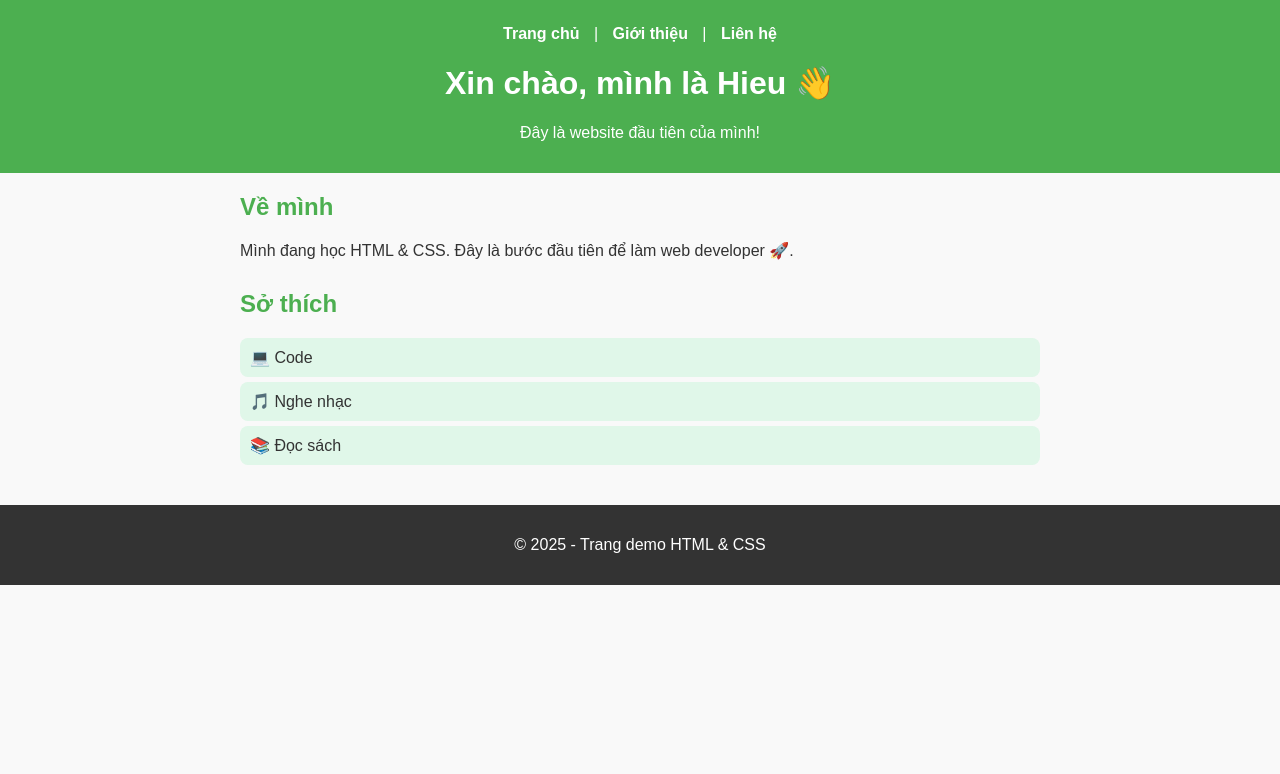
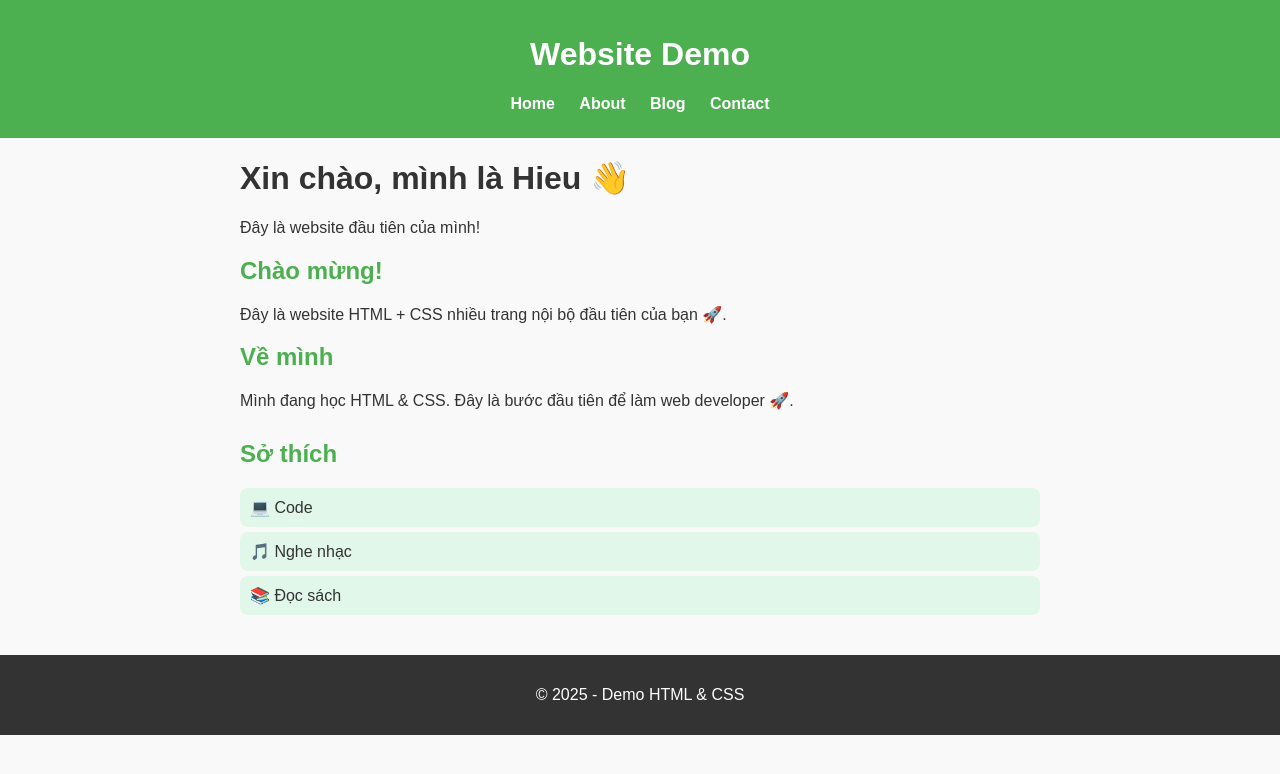
Before and after one commit to MrBlueBeeOsn/English, a plain HTML site: page index.html in a window 1280 px wide. Drawn offline with Linux system fonts and the light colour scheme.

Commit message:
Update index.html

```diff
--- a/index.html
+++ b/index.html
@@ -2,23 +2,28 @@
 <html lang="vi">
 <head>
   <meta charset="UTF-8">
-  <meta name="viewport" content="width=device-width, initial-scale=1.0">
-  <title>Trang Giới Thiệu</title>
+  <meta name="viewport" content="width=device-width, initial-scale=1">
+  <title>Home</title>
+  <link rel="icon" type="image/x-icon" href="/images/favicon.png">
   <link rel="stylesheet" href="style.css">
 </head>
 <body>
   <header>
+    <h1>Website Demo</h1>
     <nav>
-      <a href="index.html">Trang chủ</a> |
-      <a href="about.html">Giới thiệu</a> |
-      <a href="contact.html">Liên hệ</a>
+      <a href="index.html">Home</a>
+      <a href="about/index.html">About</a>
+      <a href="blog/index.html">Blog</a>
+      <a href="contact/index.html">Contact</a>
     </nav>
-    <h1>Xin chào, mình là Hieu 👋</h1>
-    <p>Đây là website đầu tiên của mình!</p>
   </header>
 
   <main>
-    <section>
+    <h1>Xin chào, mình là Hieu 👋</h1>
+    <p>Đây là website đầu tiên của mình!</p>
+    <h2>Chào mừng!</h2>
+    <p>Đây là website HTML + CSS nhiều trang nội bộ đầu tiên của bạn 🚀.</p>
+     <section>
       <h2>Về mình</h2>
       <p>Mình đang học HTML & CSS. Đây là bước đầu tiên để làm web developer 🚀.</p>
     </section>
@@ -34,7 +39,7 @@
   </main>
 
   <footer>
-    <p>© 2025 - Trang demo HTML & CSS</p>
+    <p>© 2025 - Demo HTML & CSS</p>
   </footer>
 </body>
 </html>
```
